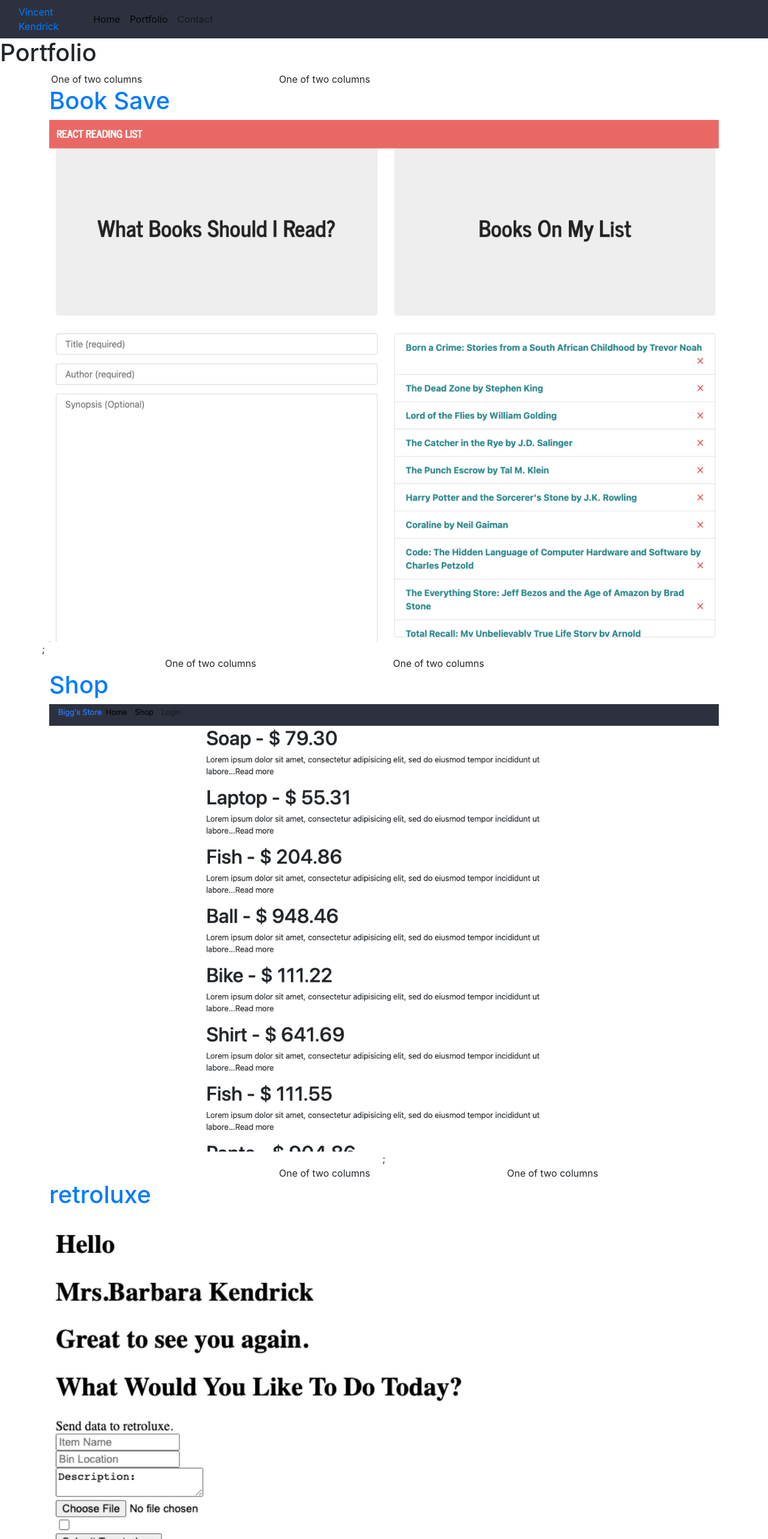
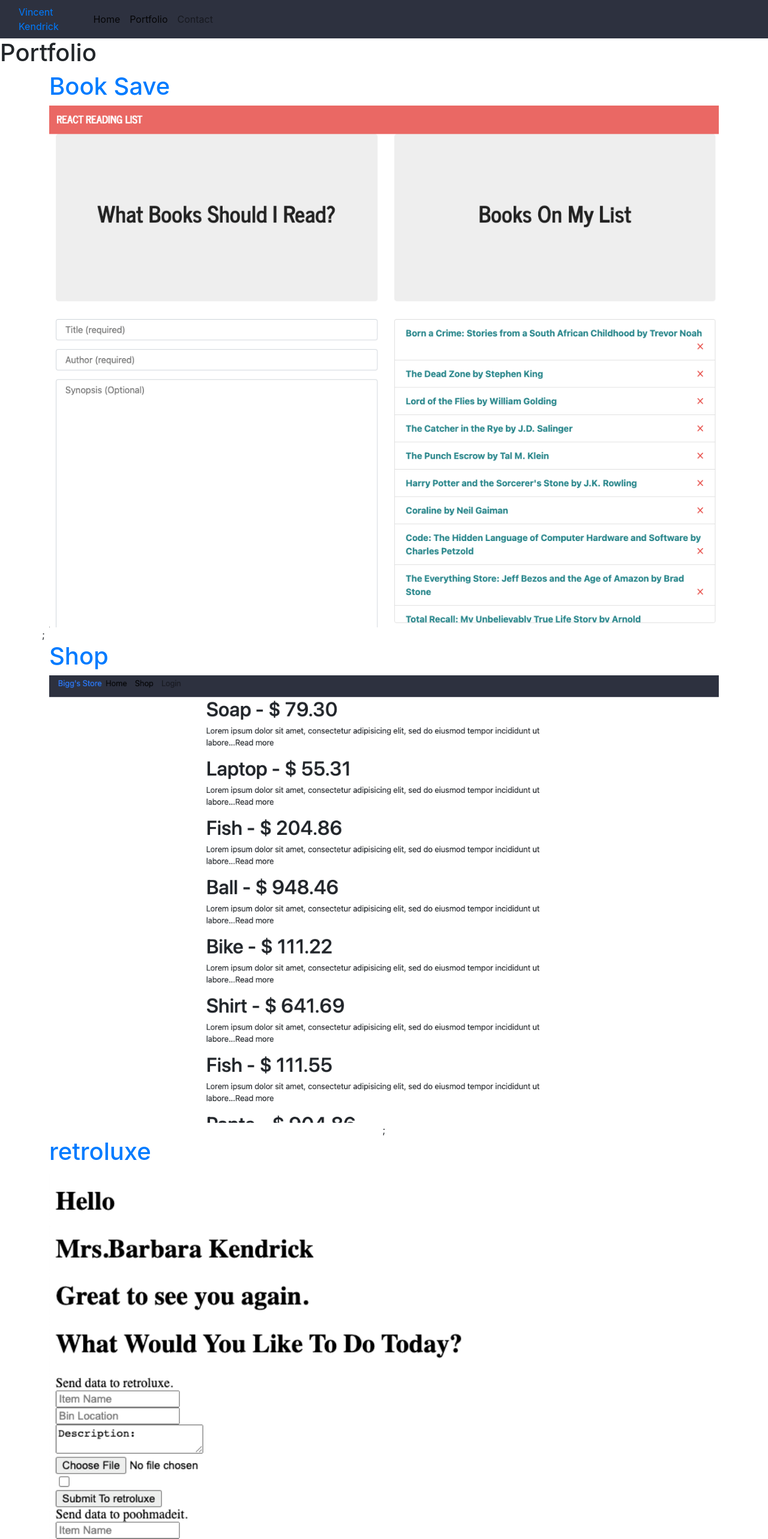
Before and after one commit to dagreatcode/mern-portfolio, a React (Create React App) app in the folder client/: page /portfolio in a window 1280 px wide. Shown: the top 2566 px of the page at 60% size. Built offline with nearby package versions, Linux system fonts and the light colour scheme; no server answers.

Commit message:
quick comb

```diff
--- a/client/src/containers/Portfolio/Portfolio.jsx
+++ b/client/src/containers/Portfolio/Portfolio.jsx
@@ -15,8 +15,8 @@ class Portfolio extends Component {
 
         <div class="container">
           <div class="row justify-content-start">
-            <div class="col-4">One of two columns</div>
-            <div class="col-4">One of two columns</div>
+            {/* <div class="col-4">One of two columns</div>
+            <div class="col-4">One of two columns</div> */}
             <a href="https://vince-books.herokuapp.com/">
               <h1>Book Save</h1>
             </a>
@@ -24,8 +24,8 @@ class Portfolio extends Component {
             {/* <Link to = 'https://vince-books.herokuapp.com/'><button>GO GOOGLE</button></Link> */}
           </div>
           <div class="row justify-content-center">
-            <div class="col-4">One of two columns</div>
-            <div class="col-4">One of two columns</div>
+            {/* <div class="col-4">One of two columns</div>
+            <div class="col-4">One of two columns</div> */}
             <a href="https://dagreatcode.github.io/shop/">
               <h1>Shop</h1>
             </a>
@@ -33,8 +33,8 @@ class Portfolio extends Component {
             {/* <Link to = 'https://dagreatcode.github.io/shop/'><button>GO GOOGLE</button></Link> */}
           </div>
           <div class="row justify-content-end">
-            <div class="col-4">One of two columns</div>
-            <div class="col-4">One of two columns</div>
+            {/* <div class="col-4">One of two columns</div>
+            <div class="col-4">One of two columns</div> */}
             <a href="https://retroluxe.herokuapp.com/">
               <h1>retroluxe</h1>
             </a>
@@ -42,8 +42,8 @@ class Portfolio extends Component {
             {/* <Link to = 'https://retroluxe.herokuapp.com/'><button>GO GOOGLE</button></Link> */}
           </div>
           <div class="row justify-content-around">
-            <div class="col-4">One of two columns</div>
-            <div class="col-4">One of two columns</div>
+            {/* <div class="col-4">One of two columns</div>
+            <div class="col-4">One of two columns</div> */}
             <a href="https://dagreatcode.github.io/goodAutoDash/">
               <h1>GoodAutoDash</h1>
             </a>
@@ -51,8 +51,8 @@ class Portfolio extends Component {
             {/* <Link to = 'https://dagreatcode.github.io/goodAutoDash/'><button>GO GOOGLE</button></Link> */}
           </div>
           <div class="row justify-content-between">
-            <div class="col-4">One of two columns</div>
-            <div class="col-4">One of two columns</div>
+            {/* <div class="col-4">One of two columns</div>
+            <div class="col-4">One of two columns</div> */}
             <a href="https://dagreatcode.github.io/whats-for-dinner/">
               <h1>What's For Dinner</h1>
             </a>
@@ -60,8 +60,8 @@ class Portfolio extends Component {
             {/* <Link to = 'https://dagreatcode.github.io/whats-for-dinner/'><button>GO GOOGLE</button></Link> */}
           </div>
           <div class="row justify-content-evenly">
-            <div class="col-4">One of two columns</div>
-            <div class="col-4">One of two columns</div>
+            {/* <div class="col-4">One of two columns</div>
+            <div class="col-4">One of two columns</div> */}
             <a href="http://www.positive-thoughts.org/">
               <h1>Positive Thoughts</h1>
             </a>
```
